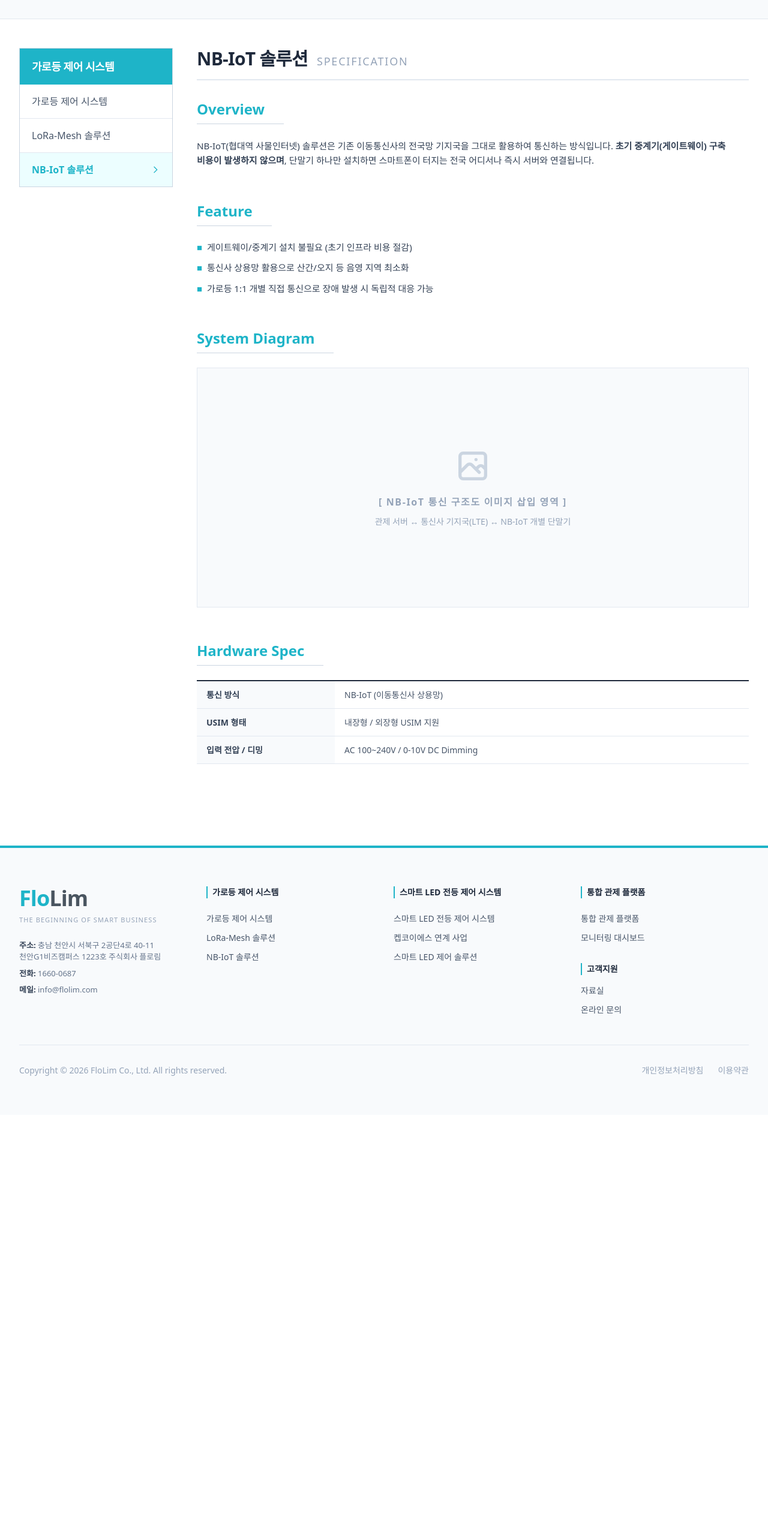
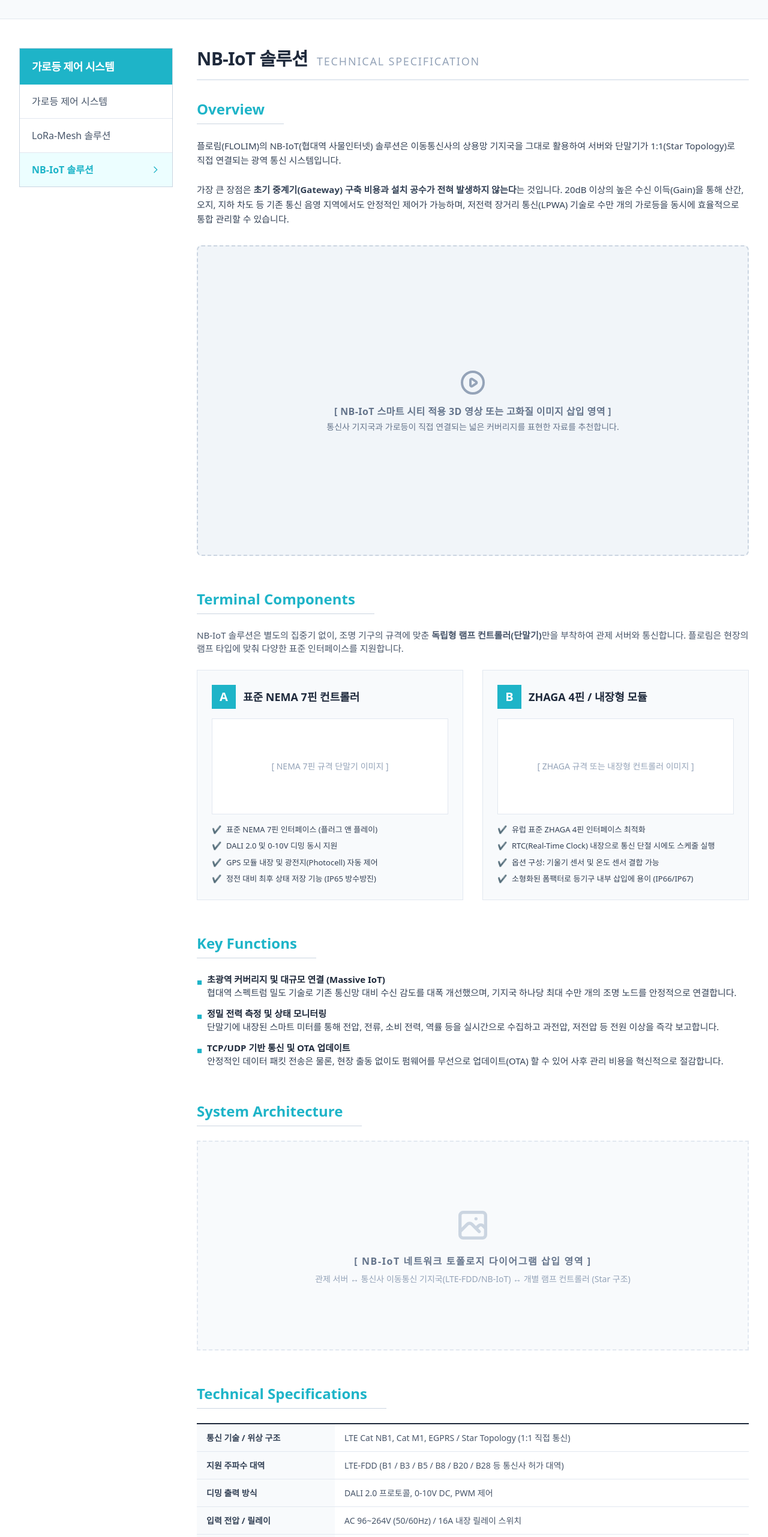
Before and after one commit to flolim-mj54/flolim-website, a React (Vite) app: page /nbiot in a window 1280 px wide. Shown: the part 234-2797 px from the top of the page at 60% size. Before the commit the page ends 2093 px from the top, so only its background shows below. Built offline with nearby package versions, Linux system fonts and the light colour scheme.

Commit message:
엔비아이오티 기술적 설명 추가

```diff
--- a/src/NbIotSolution.jsx
+++ b/src/NbIotSolution.jsx
@@ -4,62 +4,172 @@ import { Link } from "react-router-dom";
 const NbIotSolution = () => {
   return (
     <div className="w-full bg-white font-sans text-slate-800 pb-20">
+      {/* 1. 상단 배너 */}
       <div className="w-full bg-slate-50 py-12 border-b border-slate-200 border-t-4 border-t-[#1eb4c8]">
         <div className="max-w-7xl mx-auto px-4 sm:px-6 lg:px-8">
           <div className="text-sm text-slate-500 mb-2 font-medium">
             홈 〉 가로등 제어 시스템 〉 <span className="text-[#1eb4c8] font-bold">NB-IoT 솔루션</span>
           </div>
-          <h1 className="text-3xl md:text-4xl font-black text-slate-800 tracking-tight">NB-IoT 스마트 가로등 제어 솔루션</h1>
+          <h1 className="text-3xl md:text-4xl font-black text-slate-800 tracking-tight">
+            NB-IoT 스마트 가로등 제어 솔루션
+          </h1>
         </div>
       </div>
+
       <div className="max-w-7xl mx-auto px-4 sm:px-6 lg:px-8 mt-12 flex flex-col md:flex-row gap-10">
+        {/* 2. 왼쪽 사이드바 */}
         <aside className="w-full md:w-64 flex-shrink-0">
           <div className="border border-slate-300">
             <div className="bg-[#1eb4c8] text-white py-4 px-5">
               <h2 className="text-lg font-bold tracking-tight">가로등 제어 시스템</h2>
             </div>
             <ul className="flex flex-col">
-              <li className="border-b border-slate-200"><Link to="/streetlight-intro" className="flex items-center justify-between px-5 py-4 text-slate-600 hover:text-[#1eb4c8] hover:bg-slate-50 transition-all">가로등 제어 시스템</Link></li>
-              <li className="border-b border-slate-200"><Link to="/lora" className="flex items-center justify-between px-5 py-4 text-slate-600 hover:text-[#1eb4c8] hover:bg-slate-50 transition-all">LoRa-Mesh 솔루션</Link></li>
-              <li className="border-b border-slate-200 last:border-0"><Link to="/nbiot" className="flex items-center justify-between px-5 py-4 bg-cyan-50 text-[#1eb4c8] font-bold">NB-IoT 솔루션 <svg className="w-4 h-4" fill="none" stroke="currentColor" viewBox="0 0 24 24"><path strokeLinecap="square" strokeLinejoin="miter" strokeWidth="2" d="M9 5l7 7-7 7"></path></svg></Link></li>
+              <li className="border-b border-slate-200">
+                <Link to="/streetlight-intro" className="flex items-center justify-between px-5 py-4 text-slate-600 hover:text-[#1eb4c8] hover:bg-slate-50 transition-all">
+                  가로등 제어 시스템
+                </Link>
+              </li>
+              <li className="border-b border-slate-200">
+                <Link to="/lora" className="flex items-center justify-between px-5 py-4 text-slate-600 hover:text-[#1eb4c8] hover:bg-slate-50 transition-all">
+                  LoRa-Mesh 솔루션
+                </Link>
+              </li>
+              <li className="border-b border-slate-200 last:border-0">
+                <Link to="/nbiot" className="flex items-center justify-between px-5 py-4 bg-cyan-50 text-[#1eb4c8] font-bold">
+                  NB-IoT 솔루션 <svg className="w-4 h-4" fill="none" stroke="currentColor" viewBox="0 0 24 24"><path strokeLinecap="square" strokeLinejoin="miter" strokeWidth="2" d="M9 5l7 7-7 7"></path></svg>
+                </Link>
+              </li>
             </ul>
           </div>
         </aside>
+
+        {/* 3. 오른쪽 메인 본문 */}
         <section className="flex-1 min-w-0">
           <h2 className="text-3xl font-black text-slate-800 tracking-tight mb-8 pb-4 border-b-2 border-slate-200">
-            NB-IoT 솔루션 <span className="text-lg text-slate-400 font-normal tracking-widest uppercase ml-2">Specification</span>
+            NB-IoT 솔루션 <span className="text-lg text-slate-400 font-normal tracking-widest uppercase ml-2">Technical Specification</span>
           </h2>
+
           <div className="mb-14">
             <h3 className="text-2xl font-bold text-[#1eb4c8] border-b border-slate-300 pb-2 mb-6 inline-block pr-8">Overview</h3>
-            <p className="text-slate-700 leading-relaxed break-keep text-[15px]">
-              NB-IoT(협대역 사물인터넷) 솔루션은 기존 이동통신사의 전국망 기지국을 그대로 활용하여 통신하는 방식입니다. <b>초기 중계기(게이트웨이) 구축 비용이 발생하지 않으며</b>, 단말기 하나만 설치하면 스마트폰이 터지는 전국 어디서나 즉시 서버와 연결됩니다.
+            <p className="text-slate-700 leading-relaxed break-keep text-[15px] mb-8">
+              플로림(FLOLIM)의 NB-IoT(협대역 사물인터넷) 솔루션은 이동통신사의 상용망 기지국을 그대로 활용하여 서버와 단말기가 1:1(Star Topology)로 직접 연결되는 광역 통신 시스템입니다.
+              <br/><br/>
+              가장 큰 장점은 <b>초기 중계기(Gateway) 구축 비용과 설치 공수가 전혀 발생하지 않는다</b>는 것입니다. 20dB 이상의 높은 수신 이득(Gain)을 통해 산간, 오지, 지하 차도 등 기존 통신 음영 지역에서도 안정적인 제어가 가능하며, 저전력 장거리 통신(LPWA) 기술로 수만 개의 가로등을 동시에 효율적으로 통합 관리할 수 있습니다.
             </p>
+
+            {/* 🖼️ 메인 비주얼/3D 영상 삽입 영역 */}
+            <div className="w-full aspect-video bg-slate-100 border-2 border-dashed border-slate-300 rounded-lg flex flex-col items-center justify-center text-slate-500 hover:bg-slate-50 transition-colors">
+              <svg className="w-12 h-12 mb-3 text-slate-400" fill="none" stroke="currentColor" viewBox="0 0 24 24"><path strokeLinecap="round" strokeLinejoin="round" strokeWidth="2" d="M14.752 11.168l-3.197-2.132A1 1 0 0010 9.87v4.263a1 1 0 001.555.832l3.197-2.132a1 1 0 000-1.664z"></path><path strokeLinecap="round" strokeLinejoin="round" strokeWidth="2" d="M21 12a9 9 0 11-18 0 9 9 0 0118 0z"></path></svg>
+              <span className="font-bold tracking-wide">[ NB-IoT 스마트 시티 적용 3D 영상 또는 고화질 이미지 삽입 영역 ]</span>
+              <span className="text-sm mt-1">통신사 기지국과 가로등이 직접 연결되는 넓은 커버리지를 표현한 자료를 추천합니다.</span>
+            </div>
           </div>
+
           <div className="mb-14">
-            <h3 className="text-2xl font-bold text-[#1eb4c8] border-b border-slate-300 pb-2 mb-6 inline-block pr-8">Feature</h3>
-            <ul className="space-y-3 text-[15px] text-slate-700">
-              <li className="flex items-start"><span className="text-[#1eb4c8] mr-2 font-bold">■</span>게이트웨이/중계기 설치 불필요 (초기 인프라 비용 절감)</li>
-              <li className="flex items-start"><span className="text-[#1eb4c8] mr-2 font-bold">■</span>통신사 상용망 활용으로 산간/오지 등 음영 지역 최소화</li>
-              <li className="flex items-start"><span className="text-[#1eb4c8] mr-2 font-bold">■</span>가로등 1:1 개별 직접 통신으로 장애 발생 시 독립적 대응 가능</li>
-            </ul>
-          </div>
-          <div className="mb-14">
-            <h3 className="text-2xl font-bold text-[#1eb4c8] border-b border-slate-300 pb-2 mb-6 inline-block pr-8">System Diagram</h3>
-            <div className="w-full bg-slate-50 border border-slate-200 p-8 flex flex-col items-center justify-center min-h-[400px]">
-              <div className="text-center">
-                <svg className="w-16 h-16 text-slate-300 mx-auto mb-4" fill="none" stroke="currentColor" viewBox="0 0 24 24"><path strokeLinecap="round" strokeLinejoin="round" strokeWidth="2" d="M4 16l4.586-4.586a2 2 0 012.828 0L16 16m-2-2l1.586-1.586a2 2 0 012.828 0L20 14m-6-6h.01M6 20h12a2 2 0 002-2V6a2 2 0 00-2-2H6a2 2 0 00-2 2v12a2 2 0 002 2z"></path></svg>
-                <span className="text-slate-400 font-bold tracking-widest block mb-2">[ NB-IoT 통신 구조도 이미지 삽입 영역 ]</span>
-                <span className="text-sm text-slate-400">관제 서버 ↔ 통신사 기지국(LTE) ↔ NB-IoT 개별 단말기</span>
+            <h3 className="text-2xl font-bold text-[#1eb4c8] border-b border-slate-300 pb-2 mb-6 inline-block pr-8">Terminal Components</h3>
+            <p className="text-slate-600 mb-6 text-[15px] break-keep">
+              NB-IoT 솔루션은 별도의 집중기 없이, 조명 기구의 규격에 맞춘 <b>독립형 램프 컨트롤러(단말기)</b>만을 부착하여 관제 서버와 통신합니다. 플로림은 현장의 램프 타입에 맞춰 다양한 표준 인터페이스를 지원합니다.
+            </p>
+            <div className="grid grid-cols-1 md:grid-cols-2 gap-8">
+              {/* NEMA 7핀 컨트롤러 */}
+              <div className="bg-slate-50 border border-slate-200 p-6 flex flex-col">
+                <div className="flex items-center mb-4">
+                  <span className="w-10 h-10 bg-[#1eb4c8] text-white flex items-center justify-center font-bold text-xl mr-3">A</span>
+                  <h4 className="text-lg font-bold text-slate-800">표준 NEMA 7핀 컨트롤러</h4>
+                </div>
+                {/* 🖼️ 제품 이미지 삽입 영역 */}
+                <div className="w-full h-40 bg-white border border-slate-200 flex items-center justify-center text-slate-400 text-sm mb-4">
+                  [ NEMA 7핀 규격 단말기 이미지 ]
+                </div>
+                <ul className="space-y-2 text-[13px] text-slate-700 flex-1">
+                  <li className="flex items-start"><span className="text-[#1eb4c8] mr-2">✔️</span>표준 NEMA 7핀 인터페이스 (플러그 앤 플레이)</li>
+                  <li className="flex items-start"><span className="text-[#1eb4c8] mr-2">✔️</span>DALI 2.0 및 0-10V 디밍 동시 지원</li>
+                  <li className="flex items-start"><span className="text-[#1eb4c8] mr-2">✔️</span>GPS 모듈 내장 및 광전지(Photocell) 자동 제어</li>
+                  <li className="flex items-start"><span className="text-[#1eb4c8] mr-2">✔️</span>정전 대비 최후 상태 저장 기능 (IP65 방수방진)</li>
+                </ul>
+              </div>
+
+              {/* ZHAGA 4핀 / 내장형 컨트롤러 */}
+              <div className="bg-slate-50 border border-slate-200 p-6 flex flex-col">
+                <div className="flex items-center mb-4">
+                  <span className="w-10 h-10 bg-[#1eb4c8] text-white flex items-center justify-center font-bold text-xl mr-3">B</span>
+                  <h4 className="text-lg font-bold text-slate-800">ZHAGA 4핀 / 내장형 모듈</h4>
+                </div>
+                {/* 🖼️ 제품 이미지 삽입 영역 */}
+                <div className="w-full h-40 bg-white border border-slate-200 flex items-center justify-center text-slate-400 text-sm mb-4">
+                  [ ZHAGA 규격 또는 내장형 컨트롤러 이미지 ]
+                </div>
+                <ul className="space-y-2 text-[13px] text-slate-700 flex-1">
+                  <li className="flex items-start"><span className="text-[#1eb4c8] mr-2">✔️</span>유럽 표준 ZHAGA 4핀 인터페이스 최적화</li>
+                  <li className="flex items-start"><span className="text-[#1eb4c8] mr-2">✔️</span>RTC(Real-Time Clock) 내장으로 통신 단절 시에도 스케줄 실행</li>
+                  <li className="flex items-start"><span className="text-[#1eb4c8] mr-2">✔️</span>옵션 구성: 기울기 센서 및 온도 센서 결합 가능</li>
+                  <li className="flex items-start"><span className="text-[#1eb4c8] mr-2">✔️</span>소형화된 폼팩터로 등기구 내부 삽입에 용이 (IP66/IP67)</li>
+                </ul>
               </div>
             </div>
           </div>
+
           <div className="mb-14">
-            <h3 className="text-2xl font-bold text-[#1eb4c8] border-b border-slate-300 pb-2 mb-6 inline-block pr-8">Hardware Spec</h3>
+            <h3 className="text-2xl font-bold text-[#1eb4c8] border-b border-slate-300 pb-2 mb-6 inline-block pr-8">Key Functions</h3>
+            <ul className="space-y-3 text-[15px] text-slate-700">
+              <li className="flex items-start">
+                <span className="text-[#1eb4c8] mr-2 font-bold mt-1">■</span>
+                <div>
+                  <b className="text-slate-800 block">초광역 커버리지 및 대규모 연결 (Massive IoT)</b>
+                  협대역 스펙트럼 밀도 기술로 기존 통신망 대비 수신 감도를 대폭 개선했으며, 기지국 하나당 최대 수만 개의 조명 노드를 안정적으로 연결합니다.
+                </div>
+              </li>
+              <li className="flex items-start">
+                <span className="text-[#1eb4c8] mr-2 font-bold mt-1">■</span>
+                <div>
+                  <b className="text-slate-800 block">정밀 전력 측정 및 상태 모니터링</b>
+                  단말기에 내장된 스마트 미터를 통해 전압, 전류, 소비 전력, 역률 등을 실시간으로 수집하고 과전압, 저전압 등 전원 이상을 즉각 보고합니다.
+                </div>
+              </li>
+              <li className="flex items-start">
+                <span className="text-[#1eb4c8] mr-2 font-bold mt-1">■</span>
+                <div>
+                  <b className="text-slate-800 block">TCP/UDP 기반 통신 및 OTA 업데이트</b>
+                  안정적인 데이터 패킷 전송은 물론, 현장 출동 없이도 펌웨어를 무선으로 업데이트(OTA) 할 수 있어 사후 관리 비용을 혁신적으로 절감합니다.
+                </div>
+              </li>
+            </ul>
+          </div>
+
+          {/* 🖼️ 다이어그램 삽입 영역 (System Architecture) */}
+          <div className="mb-14">
+            <h3 className="text-2xl font-bold text-[#1eb4c8] border-b border-slate-300 pb-2 mb-6 inline-block pr-8">System Architecture</h3>
+            <div className="w-full bg-slate-50 border-2 border-slate-200 border-dashed p-8 flex flex-col items-center justify-center min-h-[350px]">
+              <svg className="w-16 h-16 text-slate-300 mx-auto mb-4" fill="none" stroke="currentColor" viewBox="0 0 24 24"><path strokeLinecap="round" strokeLinejoin="round" strokeWidth="2" d="M4 16l4.586-4.586a2 2 0 012.828 0L16 16m-2-2l1.586-1.586a2 2 0 012.828 0L20 14m-6-6h.01M6 20h12a2 2 0 002-2V6a2 2 0 00-2-2H6a2 2 0 00-2 2v12a2 2 0 002 2z"></path></svg>
+              <span className="text-slate-500 font-bold tracking-widest block mb-2">[ NB-IoT 네트워크 토폴로지 다이어그램 삽입 영역 ]</span>
+              <span className="text-sm text-slate-400 text-center">관제 서버 ↔ 통신사 이동통신 기지국(LTE-FDD/NB-IoT) ↔ 개별 램프 컨트롤러 (Star 구조)</span>
+            </div>
+          </div>
+
+          <div className="mb-14">
+            <h3 className="text-2xl font-bold text-[#1eb4c8] border-b border-slate-300 pb-2 mb-6 inline-block pr-8">Technical Specifications</h3>
             <table className="w-full border-t-2 border-slate-800 text-[14px]">
               <tbody>
-                <tr className="border-b border-slate-200"><th className="bg-slate-50 py-3 px-4 text-left font-bold text-slate-700 w-1/4">통신 방식</th><td className="py-3 px-4 text-slate-600">NB-IoT (이동통신사 상용망)</td></tr>
-                <tr className="border-b border-slate-200"><th className="bg-slate-50 py-3 px-4 text-left font-bold text-slate-700">USIM 형태</th><td className="py-3 px-4 text-slate-600">내장형 / 외장형 USIM 지원</td></tr>
-                <tr className="border-b border-slate-200"><th className="bg-slate-50 py-3 px-4 text-left font-bold text-slate-700">입력 전압 / 디밍</th><td className="py-3 px-4 text-slate-600">AC 100~240V / 0-10V DC Dimming</td></tr>
+                <tr className="border-b border-slate-200">
+                  <th className="bg-slate-50 py-3 px-4 text-left font-bold text-slate-700 w-1/4">통신 기술 / 위상 구조</th>
+                  <td className="py-3 px-4 text-slate-600">LTE Cat NB1, Cat M1, EGPRS / Star Topology (1:1 직접 통신)</td>
+                </tr>
+                <tr className="border-b border-slate-200">
+                  <th className="bg-slate-50 py-3 px-4 text-left font-bold text-slate-700">지원 주파수 대역</th>
+                  <td className="py-3 px-4 text-slate-600">LTE-FDD (B1 / B3 / B5 / B8 / B20 / B28 등 통신사 허가 대역)</td>
+                </tr>
+                <tr className="border-b border-slate-200">
+                  <th className="bg-slate-50 py-3 px-4 text-left font-bold text-slate-700">디밍 출력 방식</th>
+                  <td className="py-3 px-4 text-slate-600">DALI 2.0 프로토콜, 0-10V DC, PWM 제어</td>
+                </tr>
+                <tr className="border-b border-slate-200">
+                  <th className="bg-slate-50 py-3 px-4 text-left font-bold text-slate-700">입력 전압 / 릴레이</th>
+                  <td className="py-3 px-4 text-slate-600">AC 96~264V (50/60Hz) / 16A 내장 릴레이 스위치</td>
+                </tr>
+                <tr className="border-b border-slate-200">
+                  <th className="bg-slate-50 py-3 px-4 text-left font-bold text-slate-700">시스템 아키텍처</th>
+                  <td className="py-3 px-4 text-slate-600"><b>플로림 통합 서버 (SCCS)</b> + 통신사 NB-IoT 망 + 단일 램프 컨트롤러</td>
+                </tr>
               </tbody>
             </table>
           </div>
@@ -68,4 +178,5 @@ const NbIotSolution = () => {
     </div>
   );
 };
+
 export default NbIotSolution;
```
